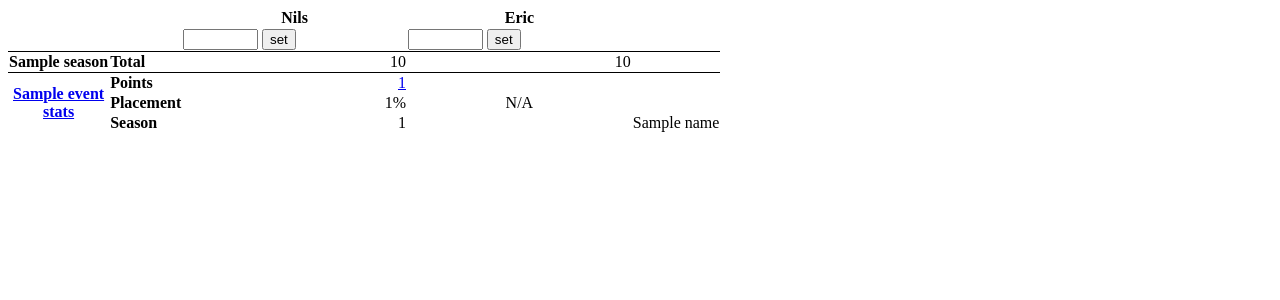
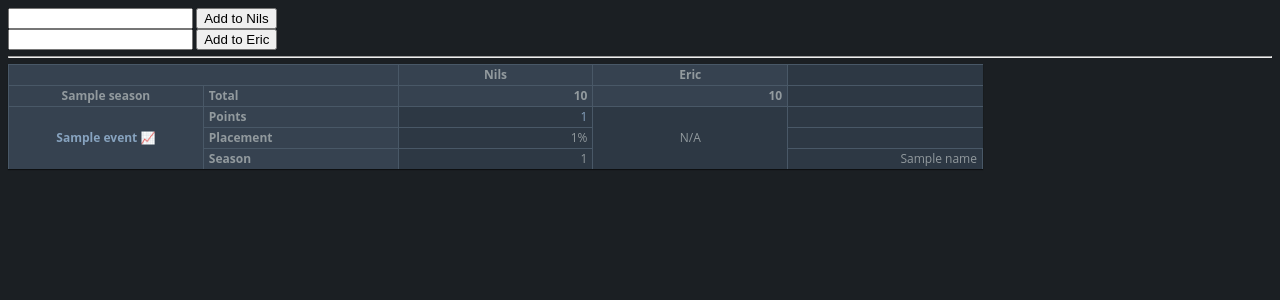
Before and after one commit to nilswiersma/fantasy-ranking, a Flask app: template flaskr/templates/template.html in a window 1280 px wide. Shown: the top 300 px of the page. Run offline with Flask 2, Linux system fonts and the light colour scheme; the template is opened without the code that fills it: most values are stand-ins (such as "Sample title", 1, 10 or a date in 2020).

Commit message:
fix sorting, add hltv-style colors

```diff
--- /dev/null
+++ b/flaskr/static/style.css
@@ -0,0 +1,42 @@
+body,
+html {
+    background-color: #1b1f23;
+    color: #929a9e;
+    font-family: Open Sans, sans-serif;
+    font-size: 12px;
+    line-height: 1.66667;
+}
+
+table {
+    width: 100%;
+    max-width: 975px;
+    border-collapse: collapse;
+    table-layout: fixed;
+    box-shadow: 0 1px 1px 0 rgba(0, 0, 0, .5);
+    background-color: #2d3844;
+}
+
+tr {
+    border-top: 1px solid #495867;
+}
+
+th {
+    background-color: #364250;
+}
+
+td,
+th {
+    white-space: wrap;
+    overflow: hidden;
+    text-overflow: ellipsis;
+    border-left: 1px solid #495867;
+    border-right: 1px solid #495867;
+    padding: 5px;
+    padding-top: 0px;
+    padding-bottom: 0px;
+}
+
+a {
+    text-decoration: none;
+    color: #87a3bf;
+}
--- a/flaskr/templates/template.html
+++ b/flaskr/templates/template.html
@@ -1,5 +1,10 @@
 <!doctype html>
+
+<link rel="stylesheet" href="{{ url_for('static', filename='style.css') }}">
+
 <meta name="viewport" content="width=device-width, initial-scale=1.0">
+
+<!-- <body class="colsCustom1101"><div class="bgPadding"><div class="widthControl" -->
 
 {% if can_refresh %}
 <form method="post">
@@ -7,46 +12,45 @@
 </form>
 {% endif %}
 
+<form method="post">
+    <input name="nils_hltvlink" id="nils_hltvlink" required>
+    <input type="submit" value="Add to Nils">
+</form>
+<form method="post">
+    <input name="eric_hltvlink" id="eric_hltvlink" required>
+    <input type="submit" value="Add to Eric">
+</form>
+
+<hr/>
+
 <table style="border-collapse: collapse;"">
     <tr>
-        <td rowspan="2" colspan="2"/>
+        <th rowspan="2" colspan="2"/>
         <th>Nils</th>
         <th>Eric</th>
     </tr>
     <tr>
-        <td>
-            <form method="post">
-                <input name="nils_hltvlink" id="nils_hltvlink" style="width: 30%" required>
-                <input type="submit" value="set">
-            </form>
-        </td>
-        <td>
-            <form method="post">
-                <input name="eric_hltvlink" id="eric_hltvlink" style="width: 30%" required>
-                <input type="submit" value="set">
-            </form>
-        </td>
     </tr>
-    {% for season, season_data in data.items() %}
-        <tr style="border-top: 1px solid black">
+    {% for season, season_data in data.items()|reverse %}
+        <tr>
             <th>{{ season }}</th>
             <th align="left">Total</th>
-            <td align="right">{{ season_data.totals[0] }}</td>
-            <td align="right">{{ season_data.totals[1] }}</td>
+            <th align="right">{{ season_data.totals[0] }}</th>
+            <th align="right">{{ season_data.totals[1] }}</th>
         </tr>
         {% for event, data in season_data.events.items() %}
-        <tr style="border-top: 1px solid black">
+        <tr>
             <th rowspan="3">
-                <a target="_blank" rel="noopener noreferrer" href="https://www.hltv.org/fantasy/{{ event[0] }}/overview">{{ event[1] }}</a> <br/>
+                <a target="_blank" rel="noopener noreferrer" href="https://www.hltv.org/fantasy/{{ event[0] }}/overview">{{ event[1] }}</a>
                 {% if data[0] %}
-                <a target="_blank" rel="noopener noreferrer" href="https://www.hltv.org/fantasy/{{ event[0] }}/leagues/{{ data[0][1] }}/join/json">stats</a>
+                <a target="_blank" rel="noopener noreferrer" href="https://www.hltv.org/fantasy/{{ event[0] }}/leagues/{{ data[0][1] }}/join/json">📈</a>
                 {% elif data[1] %}
-                <a target="_blank" rel="noopener noreferrer" href="https://www.hltv.org/fantasy/{{ event[0] }}/leagues/{{ data[1][1] }}/join/json">stats</a>
+                <a target="_blank" rel="noopener noreferrer" href="https://www.hltv.org/fantasy/{{ event[0] }}/leagues/{{ data[1][1] }}/join/json">📈</a>
                 {% endif %}
             </th>
             <th align="left">Points</th>
             {% if not data[0] %}
-            <td rowspan="3" align="center">
+            <td class="playerCol " rowspan="3" align="center">
                 {% if event[2] == 'DraftEvent' %}
                     <a target="_blank" rel="noopener noreferrer" href="https://www.hltv.org/fantasy/{{ event[0] }}/leagues/join">JOIN NOW!</a>
                 {% else %}
@@ -93,3 +97,5 @@
         {% endfor %}
     {% endfor %}
 </table>
+
+<!-- </div></body> -->
```
Also changed, not shown: data/points.sqlite.
